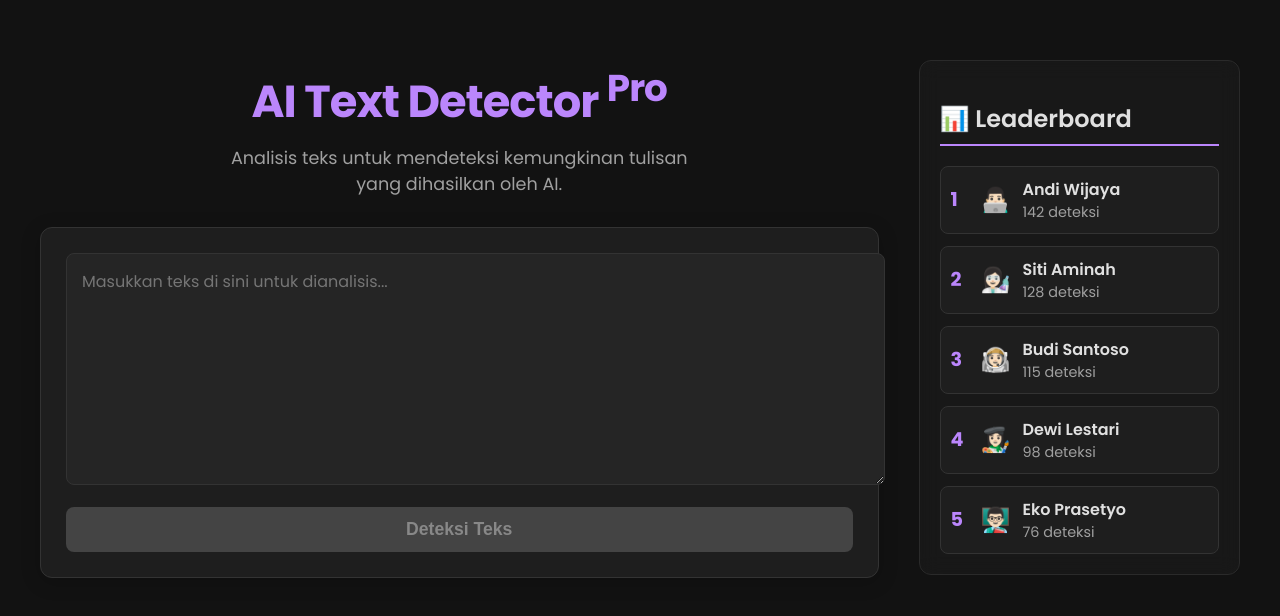
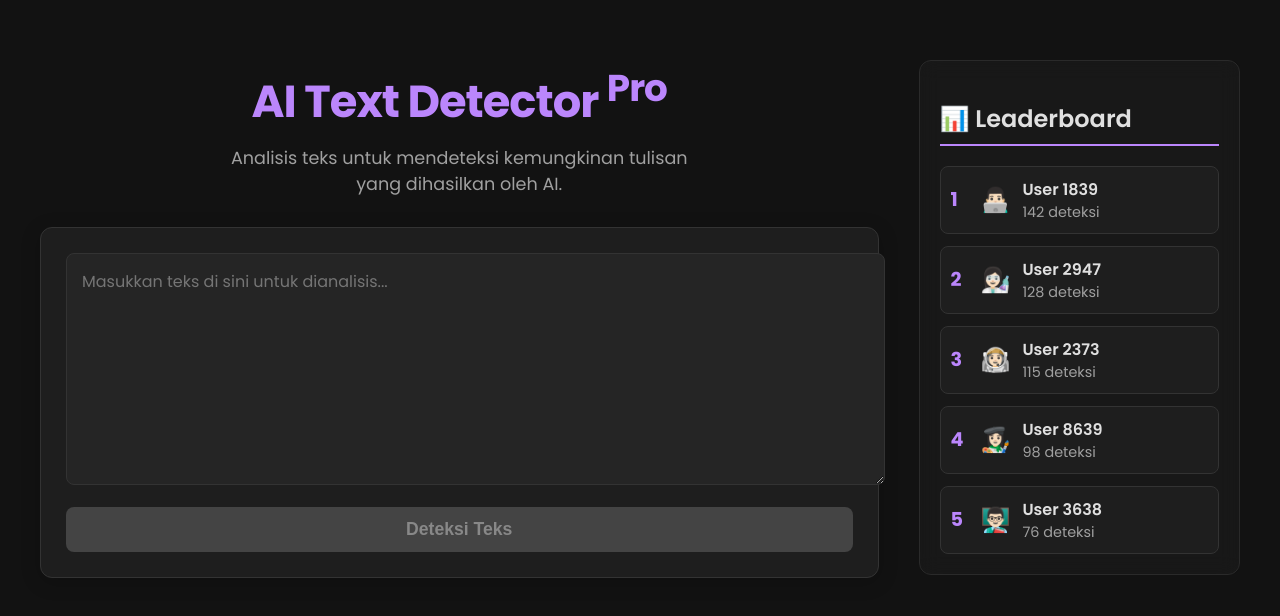
Before and after one commit to Dazhosting/Ai-Detector, a Next.js app: page / in a window 1280 px wide. Shown: the top 616 px of the page. Built offline with nearby package versions, Linux system fonts and the light colour scheme.

Commit message:
Update index.js

```diff
--- a/pages/index.js
+++ b/pages/index.js
@@ -1,48 +1,40 @@
-import { useState, useEffect } from "react";
+import { useEffect, useState } from "react";
 import Head from "next/head";
 
-// Custom Hook untuk mendeteksi mode desktop
-const useIsDesktop = (breakpoint = 1024) => {
-  const [isDesktop, setIsDesktop] = useState(false);
+export default function Home() {
+  const [isMobile, setIsMobile] = useState(false);
 
   useEffect(() => {
-    // Fungsi ini akan dijalankan hanya di sisi client
-    const handleResize = () => {
-      setIsDesktop(window.innerWidth > breakpoint);
+    // Logika deteksi yang akurat: memeriksa user agent dan lebar layar.
+    const checkIsMobile = () => {
+      // Mengembalikan true jika user agent mengandung "Mobi" atau "Android", ATAU jika lebar window < 1024px.
+      const isMobileDevice = /Mobi|Android/i.test(navigator.userAgent) || window.innerWidth < 1024;
+      setIsMobile(isMobileDevice);
     };
 
-    // Panggil sekali saat komponen dimuat
-    handleResize();
+    // Jalankan pengecekan saat komponen pertama kali dimuat di browser.
+    checkIsMobile();
 
-    // Tambahkan event listener untuk memantau perubahan ukuran window
-    window.addEventListener("resize", handleResize);
+    // Tambahkan listener untuk mengecek ulang jika ukuran window berubah.
+    window.addEventListener("resize", checkIsMobile);
 
-    // Hapus event listener saat komponen di-unmount
-    return () => window.removeEventListener("resize", handleResize);
-  }, [breakpoint]);
-
-  return isDesktop;
-};
-
-
-export default function Home() {
-  const isDesktop = useIsDesktop(); // Panggil hook di sini
+    // Hapus listener saat komponen tidak lagi digunakan untuk mencegah memory leak.
+    return () => window.removeEventListener("resize", checkIsMobile);
+  }, []);
 
   // State untuk fungsionalitas inti
   const [text, setText] = useState("");
   const [result, setResult] = useState([]);
   const [loading, setLoading] = useState(false);
-
-  // State untuk interaktivitas UI
   const [isButtonHovered, setButtonHovered] = useState(false);
 
   // Data dummy untuk leaderboard
   const [leaderboardData] = useState([
-    { rank: 1, name: "Andi Wijaya", detections: 142, avatar: "👨🏻‍💻" },
-    { rank: 2, name: "Siti Aminah", detections: 128, avatar: "👩🏻‍🔬" },
-    { rank: 3, name: "Budi Santoso", detections: 115, avatar: "👨🏻‍🚀" },
-    { rank: 4, name: "Dewi Lestari", detections: 98, avatar: "👩🏻‍🎨" },
-    { rank: 5, name: "Eko Prasetyo", detections: 76, avatar: "👨🏻‍🏫" },
+    { rank: 1, name: "User 1839", detections: 142, avatar: "👨🏻‍💻" },
+    { rank: 2, name: "User 2947", detections: 128, avatar: "👩🏻‍🔬" },
+    { rank: 3, name: "User 2373", detections: 115, avatar: "👨🏻‍🚀" },
+    { rank: 4, name: "User 8639", detections: 98, avatar: "👩🏻‍🎨" },
+    { rank: 5, name: "User 3638", detections: 76, avatar: "👨🏻‍🏫" },
   ]);
 
   const handleDetect = async () => {
@@ -52,8 +44,8 @@ export default function Home() {
     }
     setLoading(true);
     setResult([]);
-
     try {
+      // Simulasi API call (ganti dengan fetch asli Anda jika perlu)
       await new Promise(resolve => setTimeout(resolve, 1500));
       const mockResult = text.split('.').filter(s => s.trim() !== '').map((s, i) => ({
         no: i + 1,
@@ -62,7 +54,6 @@ export default function Home() {
         status: Math.random() > 0.4 ? "AI_GENERATED" : "HUMAN_WRITTEN",
       }));
       setResult(mockResult);
-
     } catch (err) {
       alert("Error: " + err.message);
     } finally {
@@ -84,14 +75,24 @@ export default function Home() {
     ::-webkit-scrollbar-thumb:hover { background: ${colors.primaryHover}; }
   `;
 
-  // Tampilan fallback jika bukan desktop
-  if (!isDesktop) {
+  // Jika terdeteksi sebagai mobile, tampilkan halaman fallback.
+  if (isMobile) {
     return (
       <>
         <Head>
           <title>Mode Desktop Diperlukan</title>
           <meta name="viewport" content="width=device-width, initial-scale=1.0" />
-          <style>{GlobalStyles}</style>
+          <link rel="preconnect" href="https://fonts.googleapis.com" />
+          <link rel="preconnect" href="https://fonts.gstatic.com" crossOrigin="true" />
+          <link href="https://fonts.googleapis.com/css2?family=Poppins:wght@400;600;700&display=swap" rel="stylesheet" />
+          <style>{`
+            body {
+              background-color: #121212;
+              color: #e0e0e0;
+              font-family: 'Poppins', sans-serif;
+              margin: 0;
+            }
+          `}</style>
         </Head>
         <div style={styles.mobileFallbackContainer}>
             <span style={styles.mobileFallbackIcon}>🖥️</span>
@@ -104,7 +105,7 @@ export default function Home() {
     );
   }
 
-  // Tampilan utama aplikasi jika desktop
+  // Jika bukan mobile, tampilkan aplikasi utama.
   return (
     <>
       <Head>
@@ -212,7 +213,6 @@ const colors = {
 };
 
 const styles = {
-  // Gaya untuk Tampilan Fallback Mobile
   mobileFallbackContainer: {
     display: 'flex',
     flexDirection: 'column',
@@ -221,7 +221,6 @@ const styles = {
     height: '100vh',
     textAlign: 'center',
     padding: '20px',
-    backgroundColor: colors.background,
   },
   mobileFallbackIcon: {
     fontSize: '5em',
@@ -238,8 +237,6 @@ const styles = {
     maxWidth: '400px',
     lineHeight: 1.5,
   },
-
-  // Gaya Aplikasi Utama (Desktop)
   container: {
     display: 'flex',
     flexDirection: 'row',
```
